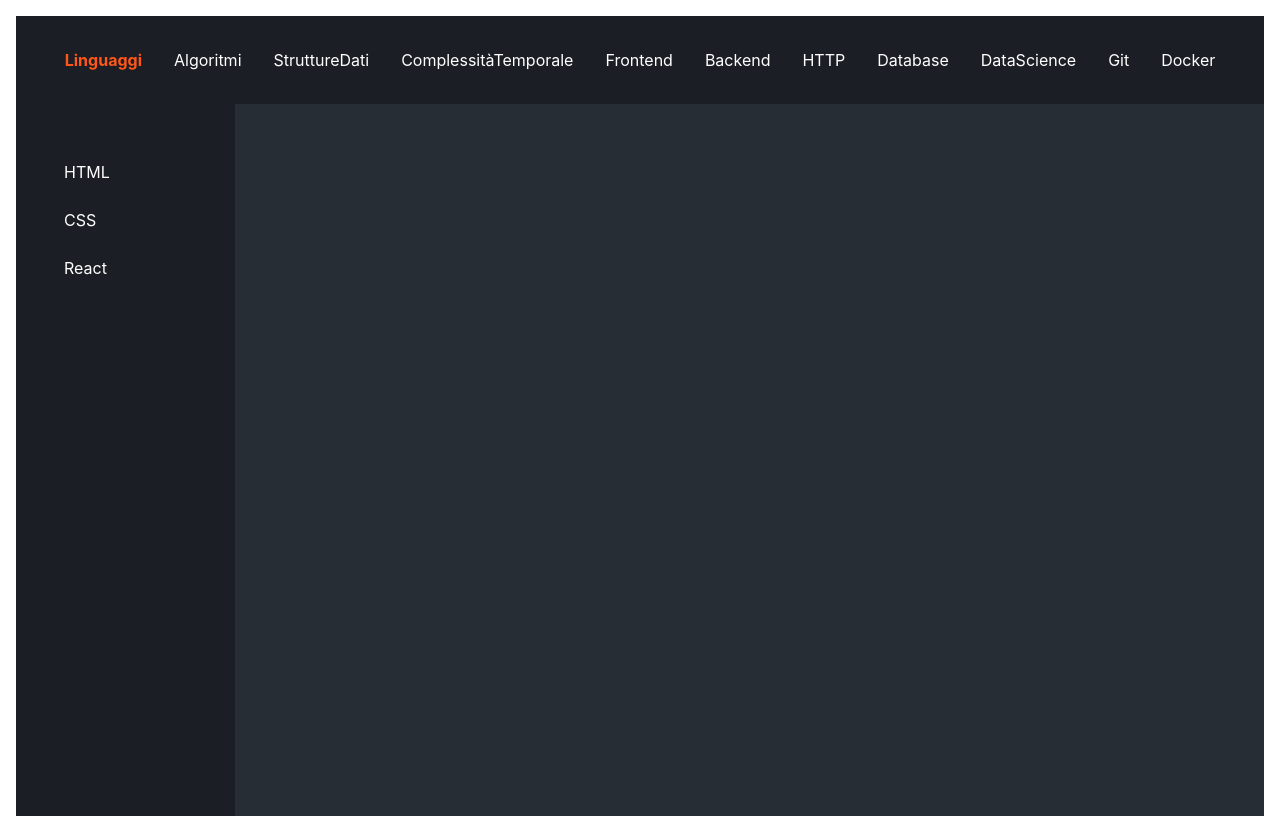
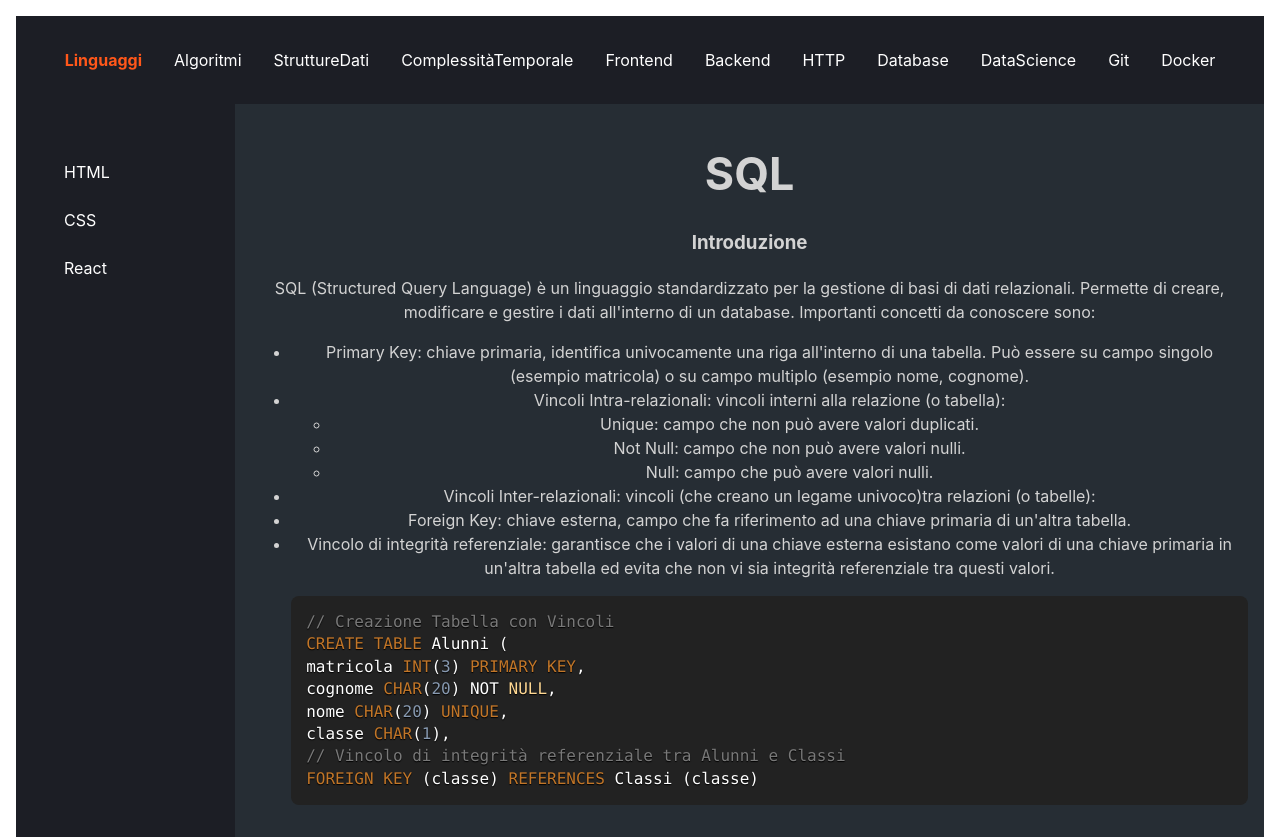
Before and after one commit to aleattene/aleattene-knowledges, a React (Vite) app: page /it/languages/sql in a window 1280 px wide. Built offline with nearby package versions, Linux system fonts and the light colour scheme.

Commit message:
feat(sql): add sql introduction

```diff
--- a/src/App.tsx
+++ b/src/App.tsx
@@ -35,6 +35,7 @@ import Http from "./pages/it/HTTP/Http.tsx";
 import HttpStatusCodes from "./pages/it/HTTP/HttpStatusCodes/HttpStatusCodes.tsx";
 import HttpMethods from "./pages/it/HTTP/HttpMethods/HttpMethods.tsx";
 import Java from "./pages/it/Languages/Java/Java.tsx";
+import Sql from "./pages/it/Languages/Sql/Sql.tsx";
 
 
 const App: React.FC = () => {
@@ -73,6 +74,7 @@ const App: React.FC = () => {
                         <Route path="/it/languages/python/sets" element={<SetPy/>} />
                         <Route path="/it/languages/php" element={<Php/>} />
                         <Route path="/it/languages/java" element={<Java/>} />
+                        <Route path="/it/languages/sql" element={<Sql/>} />
 
                         <Route path="/it/algorithms" element={<Algorithms/>} />
                         <Route path="/it/datastructures" element={<DataStructures/>} />
--- /dev/null
+++ b/src/components/Code/SqlCode/SqlCode.tsx
@@ -0,0 +1,20 @@
+import React from 'react';
+import { Prism as SyntaxHighlighter } from 'react-syntax-highlighter';
+import { cb } from "react-syntax-highlighter/dist/cjs/styles/prism";
+import {removeTsxIndentation} from "../UtilsCode.tsx";
+
+
+interface PhpCodeProps {
+    code: string;
+}
+
+const PhpCode: React.FC<PhpCodeProps> = ({ code }) => {
+    const formattedCode = removeTsxIndentation(code);
+    return (
+        <SyntaxHighlighter language="sql" style={cb}>
+            {formattedCode}
+        </SyntaxHighlighter>
+    );
+};
+
+export default PhpCode;
--- a/src/components/Sidebar/Sidebar.tsx
+++ b/src/components/Sidebar/Sidebar.tsx
@@ -7,7 +7,7 @@ interface SidebarProps {
 }
 
 export const sections: Record<string, string[]> = {
-    languages: ['Javascript', 'Typescript', 'Python', `PHP`, 'Java'], // C,C++
+    languages: ['Javascript', 'Typescript', 'Python', `PHP`, 'Java', 'SQL'], // C,C++
     algorithms: ['Ricerca', 'Ordinamento', 'AlberoTrasversale', 'GrafoTrasversale'],
     datastructures: ['BynarySearchTree', 'Hash Table', 'Linked List', 'Queue', 'Array', 'Stack', 'Set',
                     'DirectedAcyclicGraph', 'DoublyLinkedList', 'TrieRadixTree', 'AvlTree', 'Heap'
@@ -29,6 +29,7 @@ export const subSections: Record<string, string[]> = {
         'Moduli', 'Pacchetti', 'Comprehension', 'Generatori', 'Decoratori'],
     php: [],
     java: [],
+    sql: [],
     search: ['Lineare', 'Binaria'],
     sorting: ['SelectionSort', 'BubbleSort', 'InsertionSort', 'MergeSort', 'QuickSort', 'HeapSort', 'RedixSort', 'NNumbersKDigits'],
     tree: ['PreOrder', 'InOrder', 'PostOrder'],
--- a/src/pages/it/Languages/Java/Java.tsx
+++ b/src/pages/it/Languages/Java/Java.tsx
@@ -1,6 +1,6 @@
 import React from 'react';
 import TerminalCode from "../../../../components/Code/TerminalCode/TerminalCode.tsx";
-import JavaCode from "../../../../components/Code/Java/JavaCode.tsx";
+import JavaCode from "../../../../components/Code/JavaCode/JavaCode.tsx";
 
 
 const Java: React.FC = () => {
--- /dev/null
+++ b/src/pages/it/Languages/Sql/Sql.tsx
@@ -0,0 +1,46 @@
+import React from 'react';
+import SqlCode from "../../../../components/Code/SqlCode/SqlCode.tsx";
+
+const Sql: React.FC = () => {
+    return (
+        <div>
+            <h1>SQL</h1>
+            <h3>Introduzione</h3>
+            <p>SQL (Structured Query Language) è un linguaggio standardizzato per la gestione di basi di dati
+                relazionali. Permette di creare, modificare e gestire i dati all'interno di un database.
+                Importanti concetti da conoscere sono:</p>
+            <ul>
+                <li>Primary Key: chiave primaria, identifica univocamente una riga all'interno di una tabella.
+                    Può essere su campo singolo (esempio matricola) o su campo multiplo (esempio nome, cognome).
+                </li>
+                <li>Vincoli Intra-relazionali: vincoli interni alla relazione (o tabella):</li>
+                <ul>
+                    <li>Unique: campo che non può avere valori duplicati.</li>
+                    <li>Not Null: campo che non può avere valori nulli.</li>
+                    <li>Null: campo che può avere valori nulli.</li>
+                </ul>
+                <li>Vincoli Inter-relazionali: vincoli (che creano un legame univoco)tra relazioni (o tabelle):</li>
+                <li>Foreign Key: chiave esterna, campo che fa riferimento ad una chiave primaria di un'altra
+                    tabella.
+                </li>
+                <li>Vincolo di integrità referenziale: garantisce che i valori di una chiave esterna esistano
+                    come valori di una chiave primaria in un'altra tabella ed evita che non vi sia integrità
+                    referenziale tra questi valori.
+                </li>
+                <SqlCode code={`
+                    // Creazione Tabella con Vincoli
+                    CREATE TABLE Alunni (
+                    matricola INT(3) PRIMARY KEY,
+                    cognome CHAR(20) NOT NULL,
+                    nome CHAR(20) UNIQUE,
+                    classe CHAR(1),
+                    // Vincolo di integrità referenziale tra Alunni e Classi
+                    FOREIGN KEY (classe) REFERENCES Classi (classe)
+                `}/>
+            </ul>
+
+        </div>
+    );
+};
+
+export default Sql;
```
Also changed, not shown: src/components/Code/JavaCode/JavaCode.css (added), src/components/Code/JavaCode/JavaCode.tsx (renamed from src/components/Code/Java/JavaCode.tsx), src/components/Code/SqlCode/SqlCode.css (added), src/pages/it/Languages/Sql/Sql.css (added).
